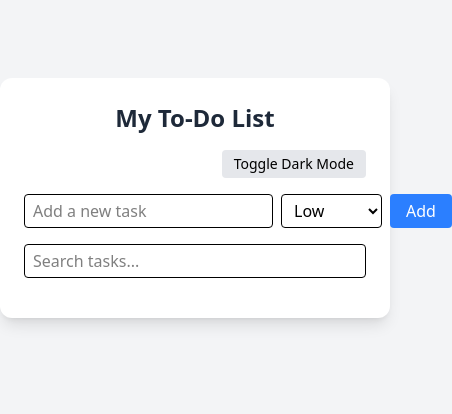
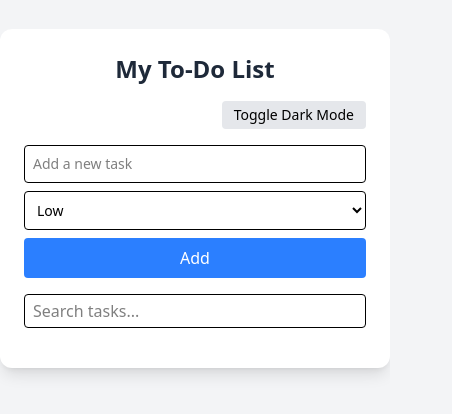
Before and after one commit to Mukdaniella/To-Do-App, a plain HTML site: page index.html in a window 390 px wide. Shown: the part 224-638 px from the top of the page, 452 px wide, since content can reach past the window. Drawn offline with nearby package versions, Linux system fonts and the light colour scheme.

Commit message:
now I'm correcting some errors after deploying

```diff
--- a/index.html
+++ b/index.html
@@ -18,17 +18,24 @@
                 Toggle Dark Mode
             </button>
         </div>
-         <form id="task-form" class="flex gap-2 mb-4">
-            <input type="text" id="task-input" class="flex-1 border rounded px-2 py-1 dark:bg-gray-700 dark:text-gray-100" placeholder="Add a new task" required>
+         <form id="task-form" class="flex flex-col sm:flex-row gap-2 mb-4">
+  <input type="text" id="task-input"
+    class="flex-1 border rounded px-2 py-2 text-sm sm:text-base dark:bg-gray-700 dark:text-gray-100"
+    placeholder="Add a new task" required>
 
-            <select id="task-priority" class="border rounded px-2 py-1 dark:bg-gray-700 dark:text-gray-100">
-                <option value="low">Low</option>
-                <option value="medium">Medium</option>
-                <option value="high">High</option>
-            </select>
+  <select id="task-priority"
+    class="border rounded px-2 py-2 text-sm sm:text-base dark:bg-gray-700 dark:text-gray-100">
+    <option value="low">Low</option>
+    <option value="medium">Medium</option>
+    <option value="high">High</option>
+  </select>
 
-            <button type="submit" class="bg-blue-500 text-white px-4 py-1 rounded hover:bg-blue-600">Add</button>
-        </form>
+  <button type="submit"
+    class="bg-blue-500 text-white px-4 py-2 rounded hover:bg-blue-600">
+    Add
+  </button>
+</form>
+
         <input type="text" id="search-input" placeholder="Search tasks..." class="w-full mb-4 px-2 py-1 border rounded dark:bg-gray-700 dark:text-gray-100">
 
         <!-- Task List -->
```
